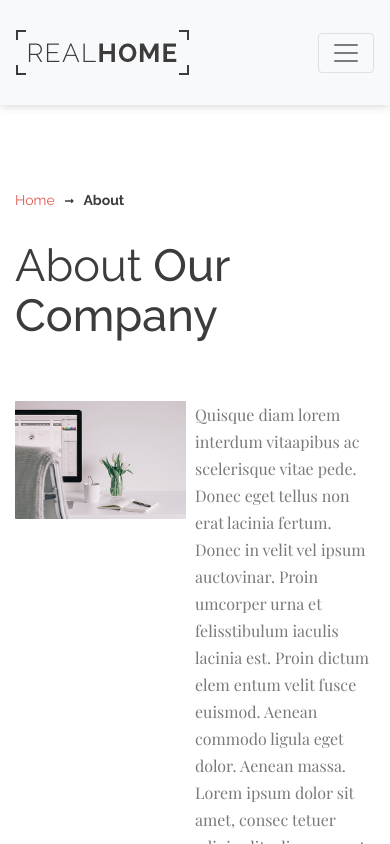
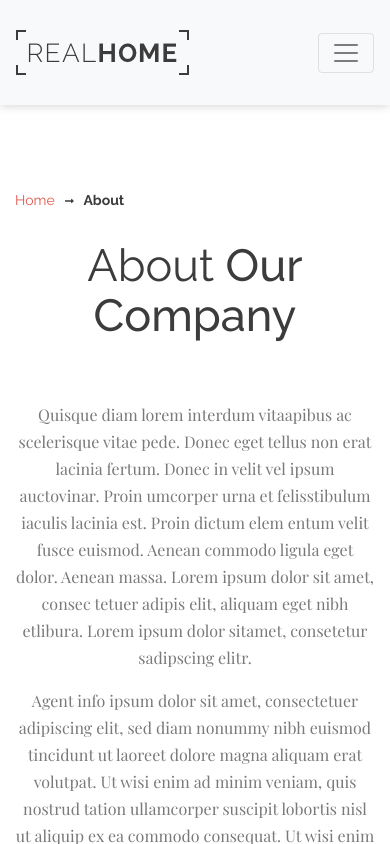
Before and after one commit to FlorentEden/maquette-en-react, a React (Create React App) app in the folder monaplli/: page /about in a window 390 px wide. Shown: the top 844 px of the page. Built offline with nearby package versions, Linux system fonts and the light colour scheme.

Commit message:
commit 3

```diff
--- a/monaplli/src/App.scss
+++ b/monaplli/src/App.scss
@@ -1,4 +1,5 @@
 body{
+  width: 100%;
   margin: 0;
   overflow-x: hidden;
 }
@@ -158,6 +159,7 @@ body{
   line-height: 60px;
   text-transform: uppercase;
   margin-left: 10px;
+  margin: 10px;
 }
 
 
@@ -196,3 +198,19 @@ body{
   justify-content: center;
   flex-direction: row;
 }
+
+@media screen and (max-width: 640px) {
+  .SectionType1-FlexBox-Img{
+    display: none;
+  }
+  .SectionType1-FlexBox-Img img{
+    display: none;
+  }
+  .SectionType1-FlexBox-paragraph{
+    width: 100%;
+    text-align: center;
+  }
+  .Section-Type1 h2{
+    text-align: center;
+  }
+}
```
